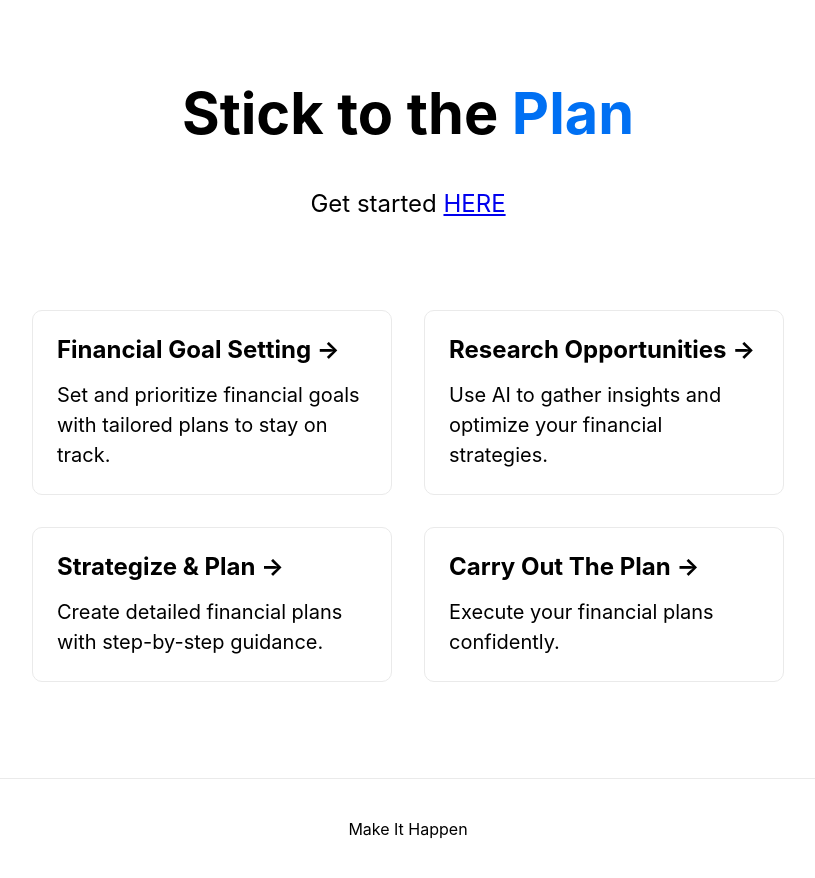
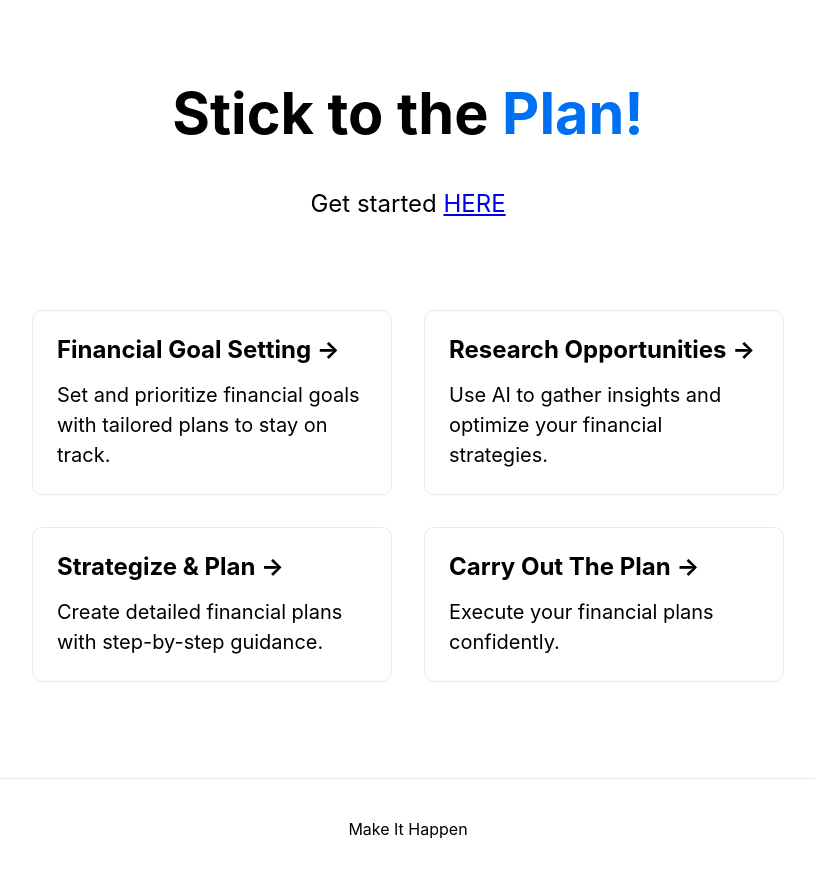
Before and after one commit to marcbal77/STTP, a Next.js app in the folder nextjs-blog/: page / in a window 1280 px wide. Shown: the whole page, without its empty margins (232-1047 px from the left). Built offline with nearby package versions, Linux system fonts and the light colour scheme.

Commit message:
First Link Page Adjustment - Blog Page, mod coming for Research Page

```diff
--- /dev/null
+++ b/nextjs-blog/pages/goals.js
@@ -0,0 +1,3 @@
+export default function Goals() {
+  return <h1>Goals</h1>;
+}
--- a/nextjs-blog/pages/index.js
+++ b/nextjs-blog/pages/index.js
@@ -1,3 +1,4 @@
+import Link from 'next/link';
 import Head from 'next/head';
 import styles from '../styles/Home.module.css';
 
@@ -11,7 +12,7 @@ export default function Home() {
 
       <main>
         <h1 className={styles.title}>
-          Stick to the <a>Plan</a>
+          Stick to the <Link href="/posts/first-post">Plan!</Link>
         </h1>
 
         <p className={styles.description}>
```
Also changed, not shown: nextjs-blog/pages/posts/first-post.js (+11 -2 lines), 1 other file (tests, documents, lock files or other folders).
